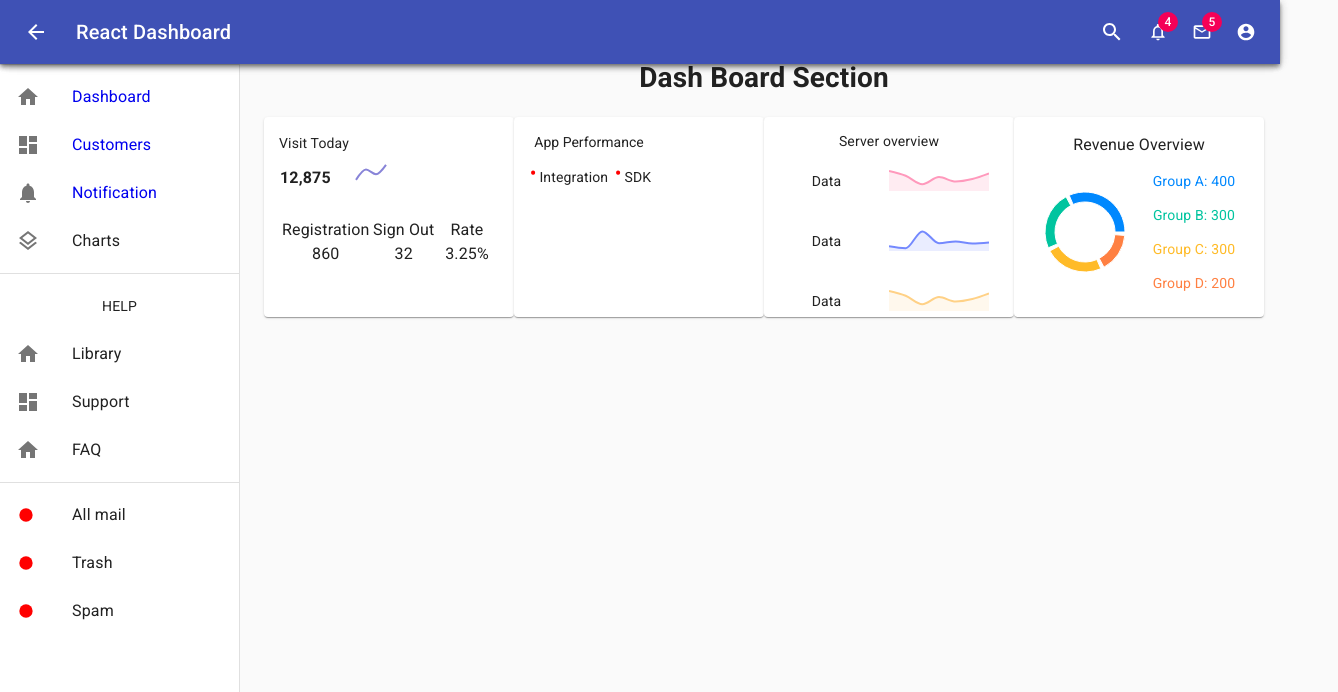
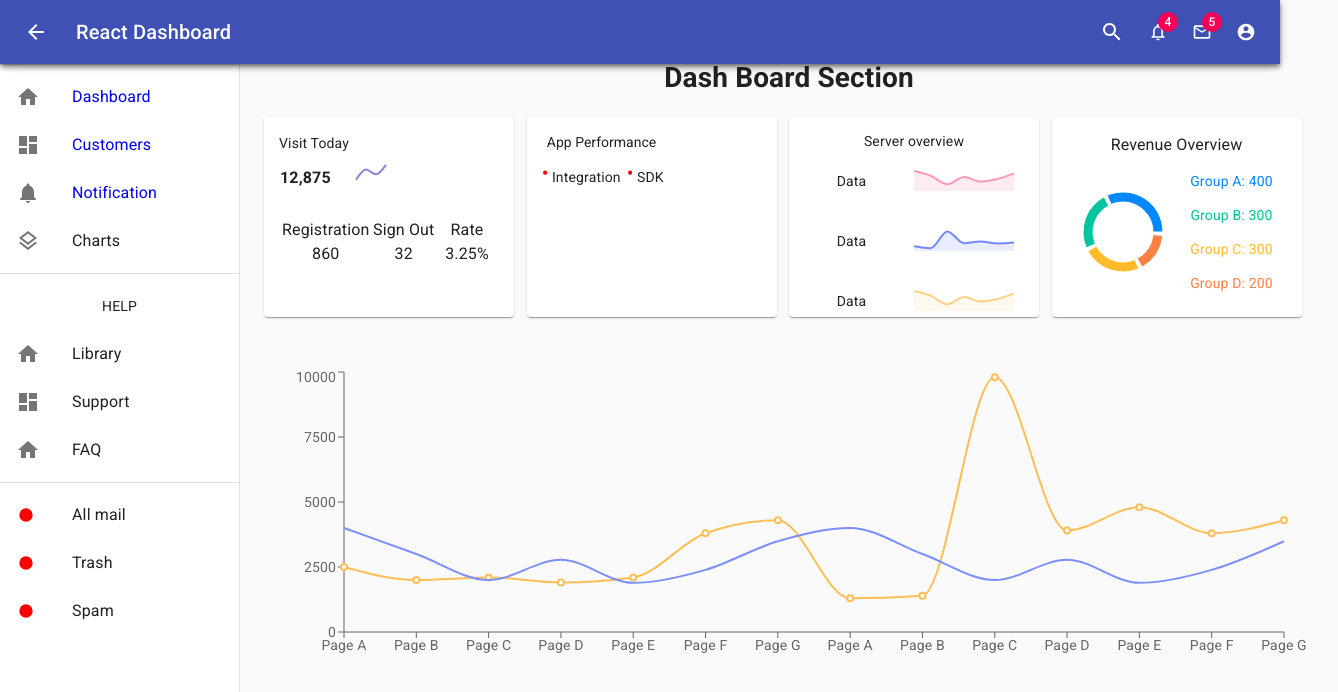
Before and after one commit to sojib-bd/react-dashboard, a React (Create React App) app: page /dashboard in a window 1280 px wide. Shown: the top 692 px of the page, 1338 px wide, since content can reach past the window. Built offline with nearby package versions, Linux system fonts and the light colour scheme.

Commit message:
finish the last card of dashboard

```diff
--- /dev/null
+++ b/src/Components/Dashboard/Card5.js
@@ -0,0 +1,41 @@
+import React from 'react';
+import {
+    LineChart, Line, XAxis, YAxis, CartesianGrid, Tooltip, Legend, AreaChart
+} from 'recharts';
+
+const Card5 = () => {
+    const data = [
+        { name: 'Page A', uv: 4000, pv: 2500, amt: 2400 },
+        { name: 'Page B', uv: 3000, pv: 2000, amt: 2210 },
+        { name: 'Page C', uv: 2000, pv: 2100, amt: 2290 },
+        { name: 'Page D', uv: 2780, pv: 1908, amt: 2000 },
+        { name: 'Page E', uv: 1890, pv: 2100, amt: 2181 },
+        { name: 'Page F', uv: 2390, pv: 3800, amt: 2500 },
+        { name: 'Page G', uv: 3490, pv: 4300, amt: 2100 },
+        { name: 'Page A', uv: 4000, pv: 1300, amt: 2400 },
+        { name: 'Page B', uv: 3000, pv: 1398, amt: 2210 },
+        { name: 'Page C', uv: 2000, pv: 9800, amt: 2290 },
+        { name: 'Page D', uv: 2780, pv: 3908, amt: 2000 },
+        { name: 'Page E', uv: 1890, pv: 4800, amt: 2181 },
+        { name: 'Page F', uv: 2390, pv: 3800, amt: 2500 },
+        { name: 'Page G', uv: 3490, pv: 4300, amt: 2100 },
+    ];
+    return (
+        <div>
+            <LineChart width={1050} height={300} data={data}
+                margin={{ top: 5, right: 30, left: 20, bottom: 5 }}>
+                <XAxis dataKey="name" />
+                <YAxis />
+                {/* <CartesianGrid strokeDasharray="3 3" /> */}
+
+                <Tooltip />
+
+                <Line name="pv of pages" type="monotone" dataKey="pv" stroke="#FFBE55" strokeWidth={2} />
+                <Line name="uv of pages" type="monotone" dataKey="uv" stroke="#7C8FFE" strokeWidth={2} dot={false} />
+
+            </LineChart>
+        </div>
+    );
+};
+
+export default Card5;
--- a/src/Components/Dashboard/Dashboard.js
+++ b/src/Components/Dashboard/Dashboard.js
@@ -3,11 +3,13 @@ import Card1 from './Card1';
 import Card2 from './Card2'
 import Card3 from './Card3';
 import Card4 from './Card4';
+import Card5 from './Card5';
 
 const Dashboard = () => {
     const cardDisplay = {
         display: 'grid',
-        gridTemplateColumns: 'repeat(4,1fr)'
+        gridTemplateColumns: 'repeat(4,1fr)',
+        marginBottom: 50
     }
     return (
         <div>
@@ -18,6 +20,7 @@ const Dashboard = () => {
                 <Card3 />
                 <Card4 />
             </div>
+            <Card5 />
         </div>
     );
 };
```
